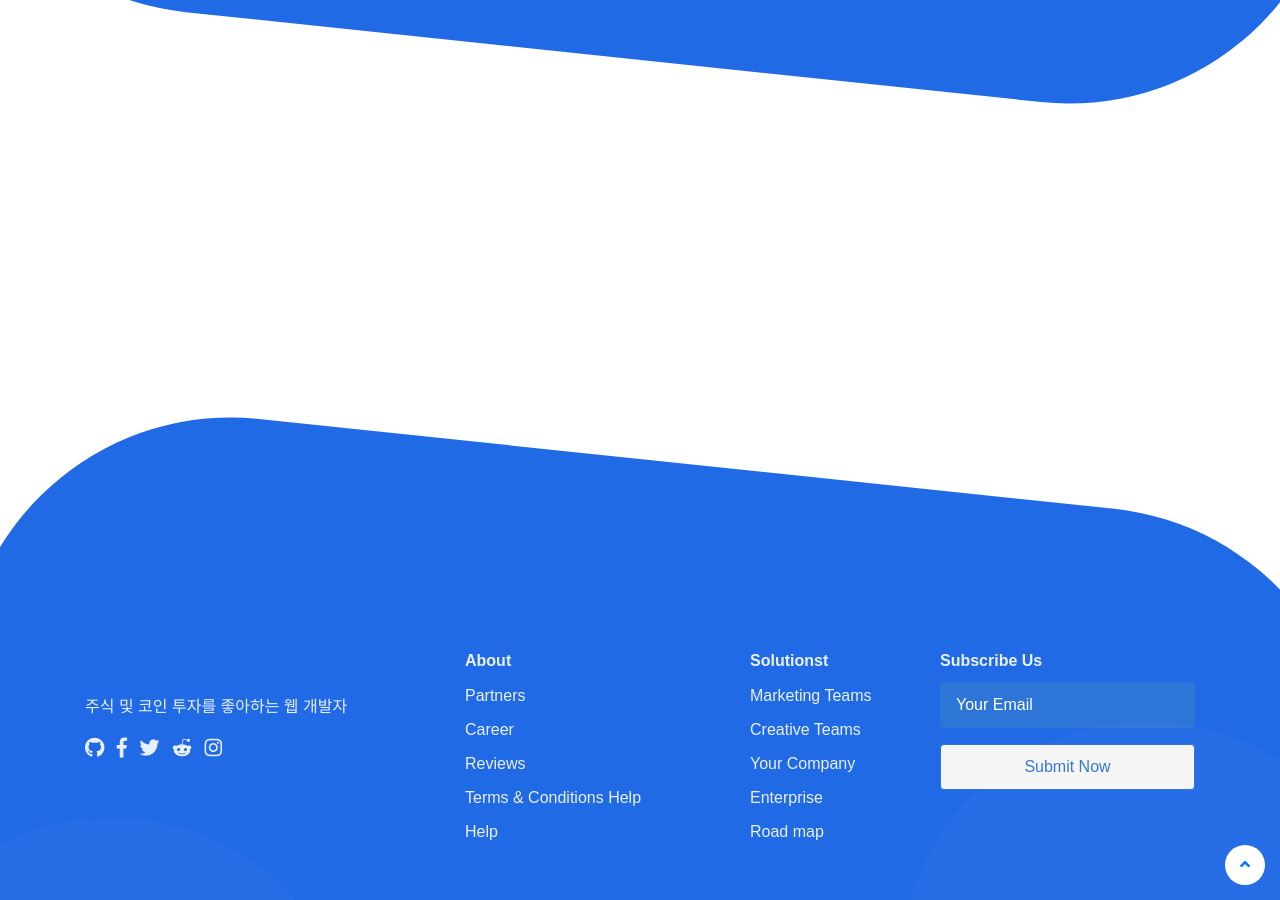
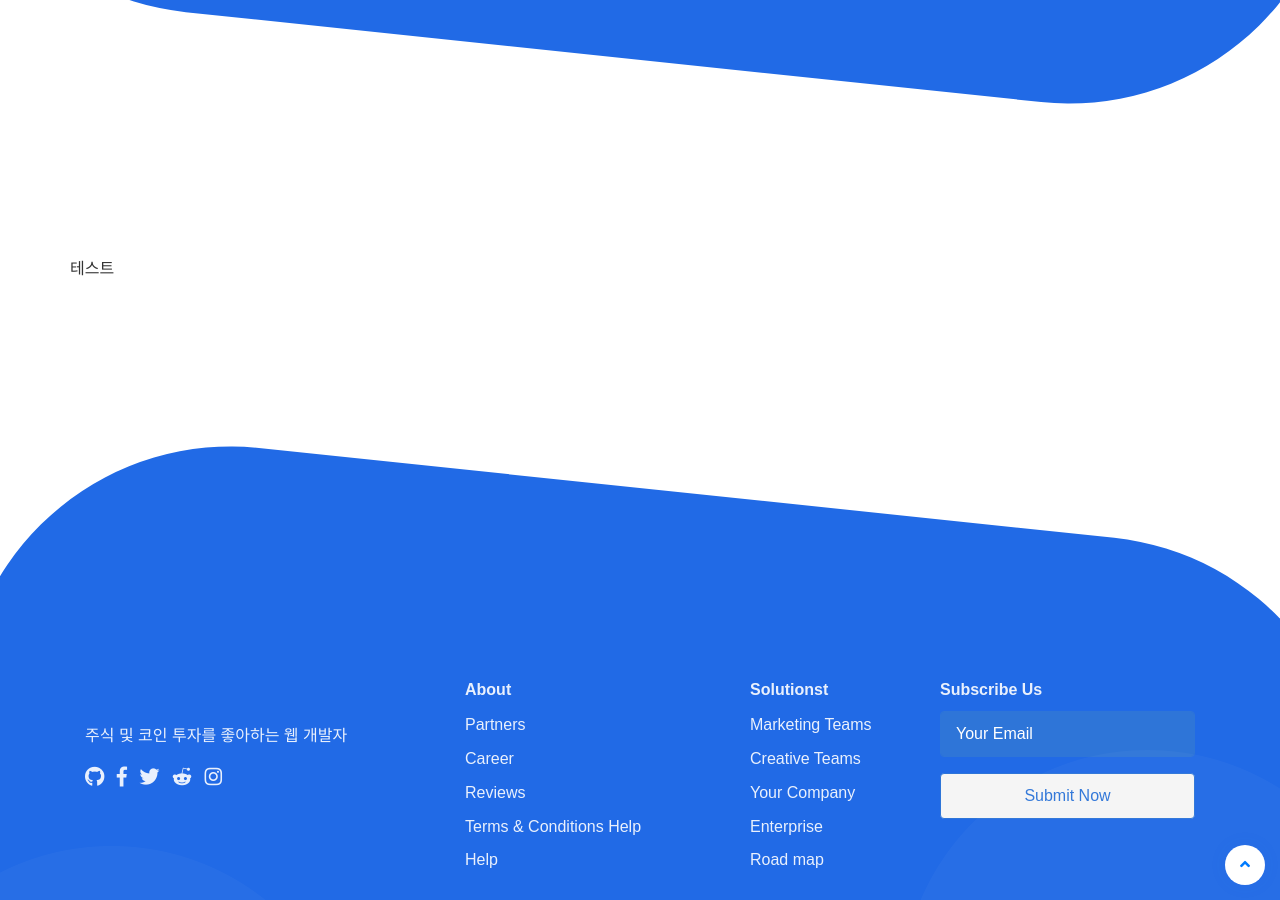
Before and after one commit to yuuisang/yuuisang.github.io, a Jekyll site: the page built from _authors/EuiSangYu.html, in a window 1280 px wide and 900 px high, scrolled down 846 px. Built offline with Jekyll 4.4.1, drawn with Linux system fonts in a browser that asks for light colours; some web fonts are replaced.

Commit message:
css chg test

```diff
--- a/_layouts/author.html
+++ b/_layouts/author.html
@@ -3,20 +3,11 @@ layout: default
 ---
 
 <div class="blog-area bg-color1 p-t-130 p-b-130">
-<div class="container">
-    <div class="blog-wrapper">
-    <div class="row">
-     {% assign filtered_posts = site.posts | where: 'author', page.short_name %}
-  {% for post in filtered_posts %}
-
-            <div class="col-md-6">
-
-            {% include post_content.html %}
+    <div class="container">
+        <div class="blog-wrapper">
+            <div class="row">
+                테스트
             </div>
-
-
-        {% endfor %}
-        </div>
         </div>
     </div>
 </div>
```
